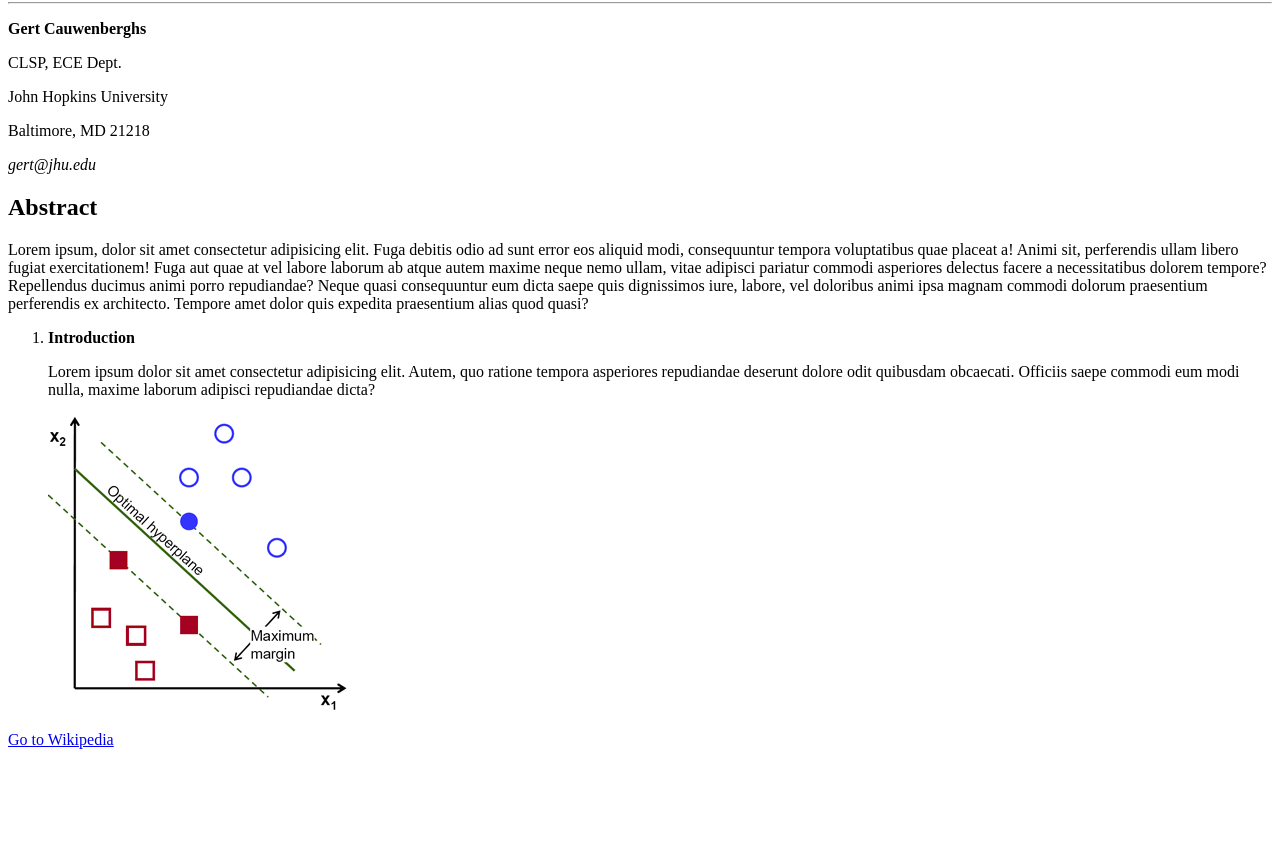
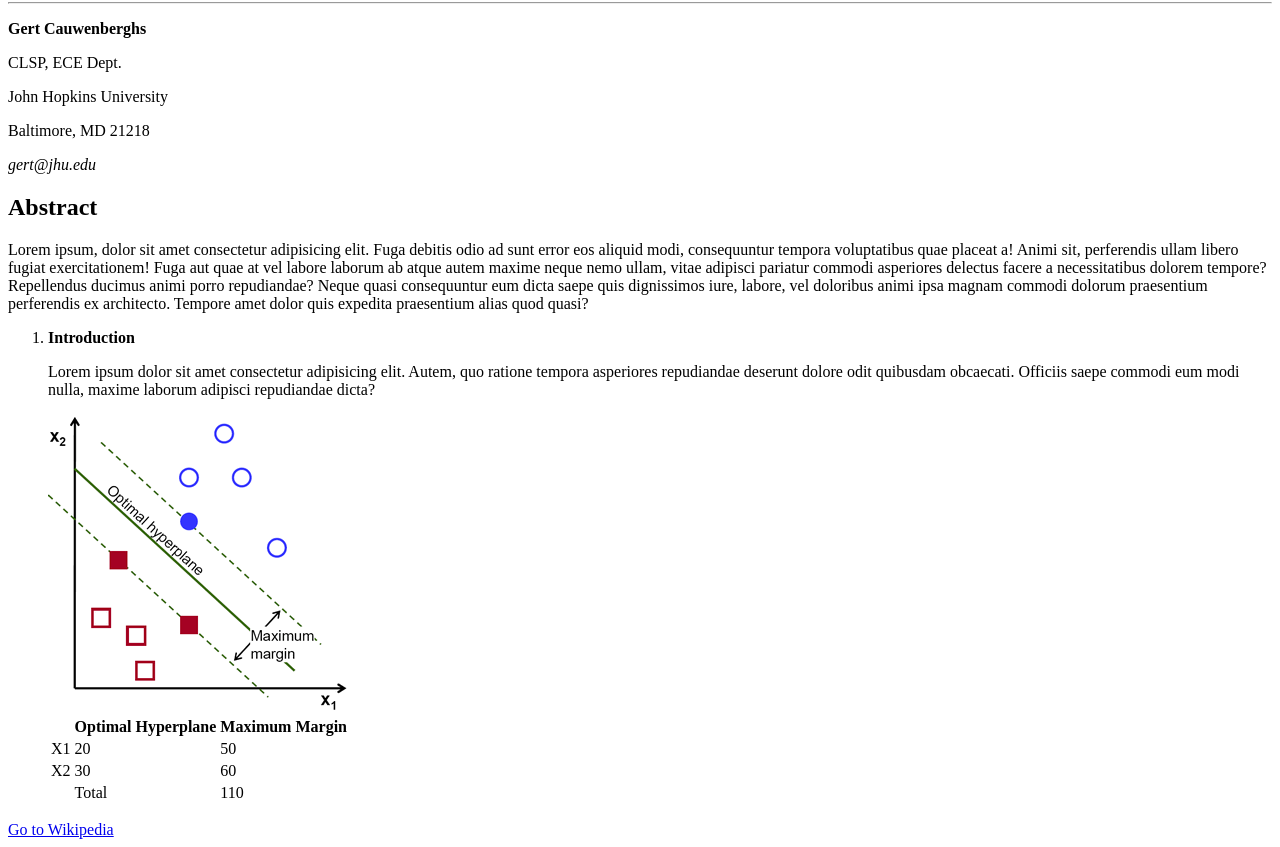
Before and after one commit to ElenaLj/optimal-hyperplane, a plain HTML site: page index.html in a window 1280 px wide. Shown: the part 78-925 px from the top of the page. Before the commit the page ends 835 px from the top, so only its background shows below. Drawn offline with Linux system fonts and the light colour scheme; files whose address does not match are found by name.

Commit message:
insert table

```diff
--- a/index.html
+++ b/index.html
@@ -29,6 +29,38 @@
             <li><strong>Introduction</strong>
                 <p>Lorem ipsum dolor sit amet consectetur adipisicing elit. Autem, quo ratione tempora asperiores repudiandae deserunt dolore odit quibusdam obcaecati. Officiis saepe commodi eum modi nulla, maxime laborum adipisci repudiandae dicta?</p>
                 <img src="img/optimal-hyperplane.png" alt="Optimal Hyperplane">
+                <!-- table -->
+                <table>
+                    <thead>
+                        <tr>
+                            <th></th>
+                            <th>Optimal Hyperplane</th>
+                            <th>Maximum Margin</th>
+                        </tr>
+                    </thead>
+
+                    <tbody>
+                        <tr>
+                            <td>X1</td>
+                            <td>20</td>
+                            <td>50</td>
+                        </tr>
+                        <tr>
+                            <td>X2</td>
+                            <td>30</td>
+                            <td>60</td>
+                        </tr>
+                    </tbody>
+
+                    <tfoot>
+                        <tr>
+                            <td></td>
+                            <td>Total</td>
+                            <td>110</td>
+                        </tr>
+                    </tfoot>
+                </table>
+        <!-- /table -->
             </li>
         </ol>
         <a href="https://en.wikipedia.org/wiki/Support-vector_machine">Go to Wikipedia</a>
```
